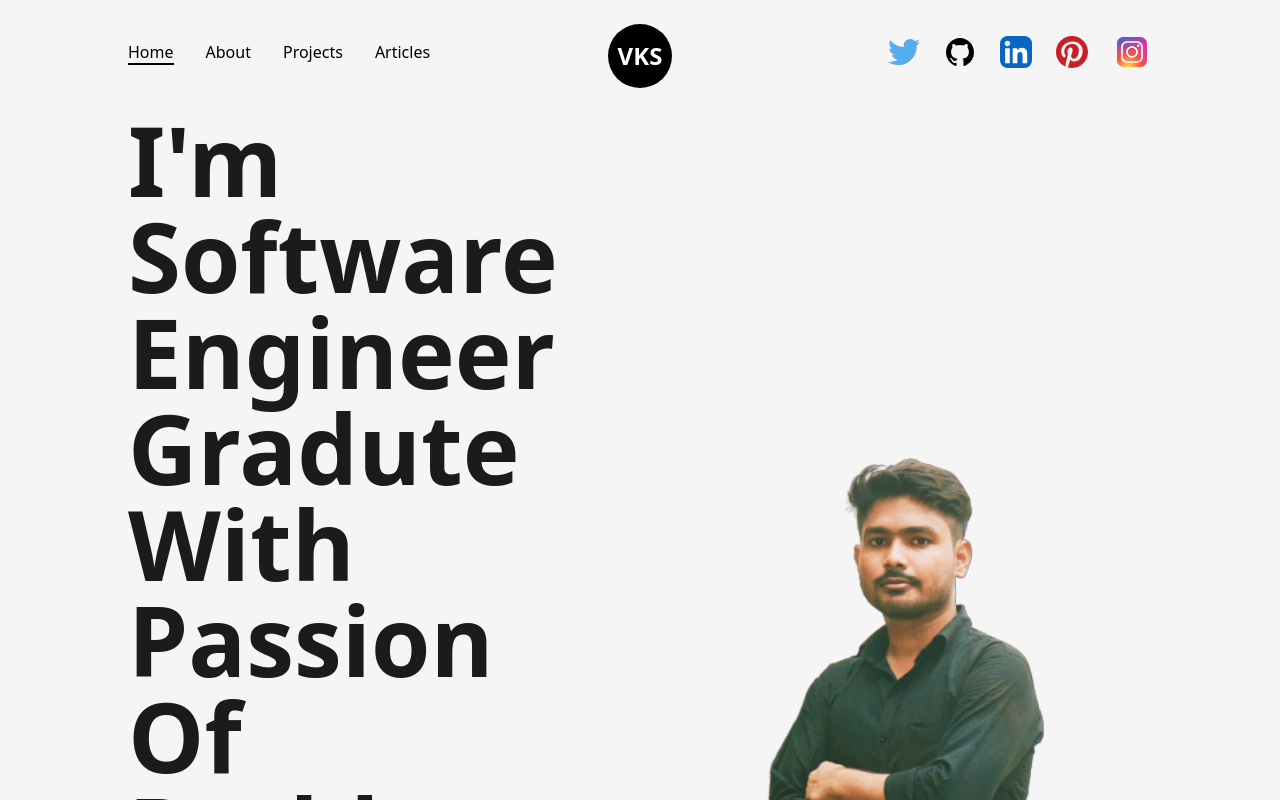
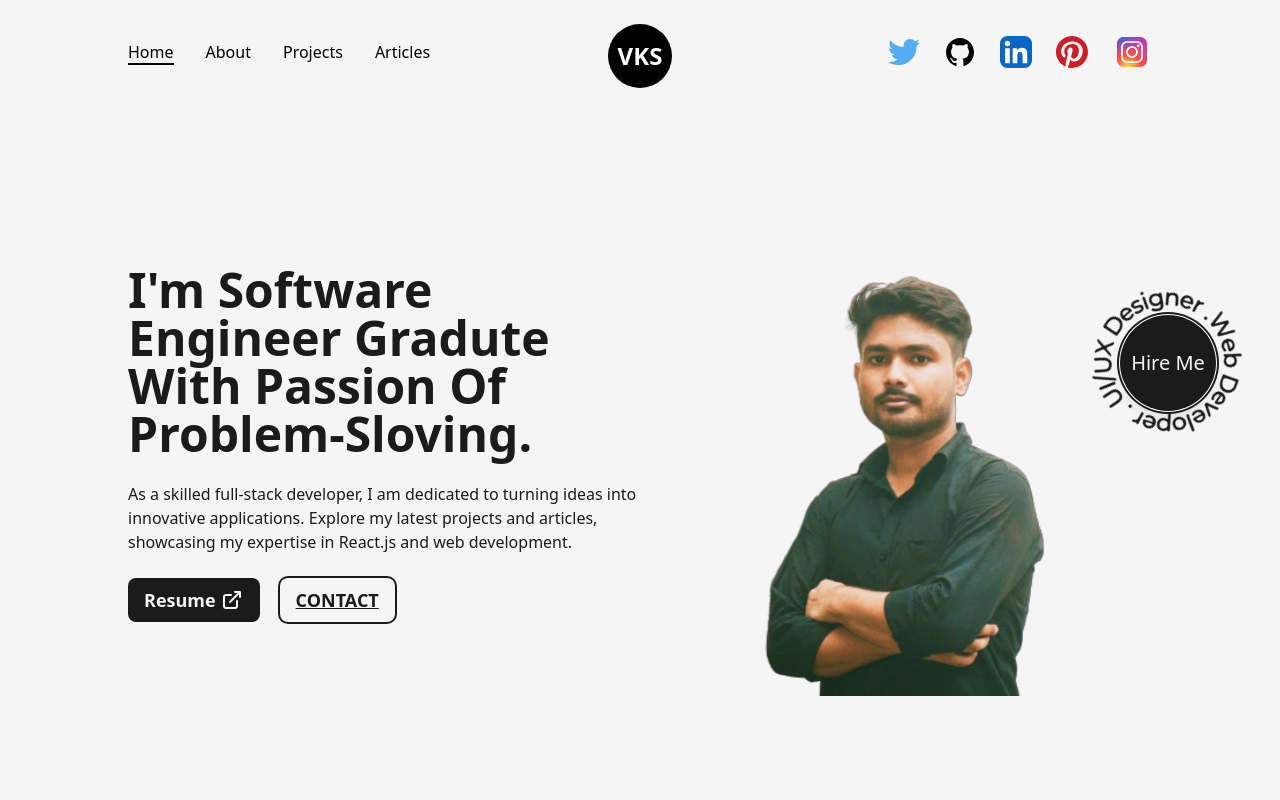
Before and after one commit to singhvivekkumar/portfolio, a Next.js app: page / in a window 1280 px wide. Shown: the top 800 px of the page. Built offline with nearby package versions, Linux system fonts and the light colour scheme.

Commit message:
feat: add hire me button

```diff
--- a/src/components/HireMe.js
+++ b/src/components/HireMe.js
@@ -0,0 +1,16 @@
+import React from 'react'
+import CircularText from './IconComponents/CircularText';
+import Link from 'next/link';
+
+const HireMe = () => {
+  return (
+	<div className=' fixed right-4 top-1/3 flex items-center justify-center overflow-hidden'>
+		<div className=' w-48 h-auto flex items-center justify-center relative '>
+		<CircularText className={" fill-dark animate-spin-slow"}/>
+		<Link href="mailto:singhvivekkumar309@gmail.com" className=' flex items-center justify-center absolute top-1/2 left-1/2 -translate-x-1/2 -translate-y-1/2 w-1/2 h-1/2 rounded-full text-xl text-light bg-dark shadow-lg ring-2 ring-offset-1  ring-dark '>Hire Me</Link>
+		</div>
+	</div>
+  )
+}
+
+export default HireMe;
--- a/src/pages/index.js
+++ b/src/pages/index.js
@@ -5,6 +5,7 @@ import profilePic from "../../public/images/profile/profile-removebg.png"
 import AnimateHeading from '@/components/Animate/AnimateHeading'
 import Link from 'next/link'
 import LinkArrow from '@/components/IconComponents/LinkArrow'
+import HireMe from '@/components/HireMe'
 
 export default function Home() {
   return (
@@ -20,7 +21,7 @@ export default function Home() {
             {/* Heading */}
             <div className=' w-1/2 flex flex-col items-center self-center '>
               {/* Heading intro */}
-              <AnimateHeading text={`I'm software engineer gradute with passion of problem-sloving.`} className=" text-5xl text-left "/>
+              <AnimateHeading text={`I'm software engineer gradute with passion of problem-sloving.`} className=" !text-5xl !text-left "/>
               <p className=' my-4 text-base font-medium '> As a skilled full-stack developer, I am dedicated to turning ideas into innovative applications.
                 Explore my latest projects and articles, showcasing my expertise in React.js and web development.
               </p>
@@ -44,6 +45,7 @@ export default function Home() {
             </div>
           </div>
         </Layout>
+        <HireMe/>
       </main>
     </>
   )
--- a/tailwind.config.js
+++ b/tailwind.config.js
@@ -24,6 +24,9 @@ module.exports = {
 				primary: "#B63E96", // 240,86,199
 				primaryDark: "#58E6D9", // 80,230,217
 			},
+			animation: {
+				'spin-slow': "spin 9s linear infinite",
+			}
 		},
 	},
 	plugins: [],
```
